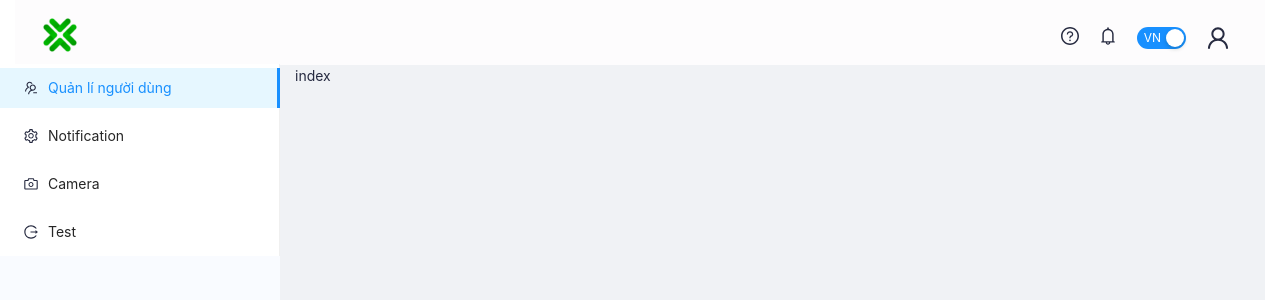
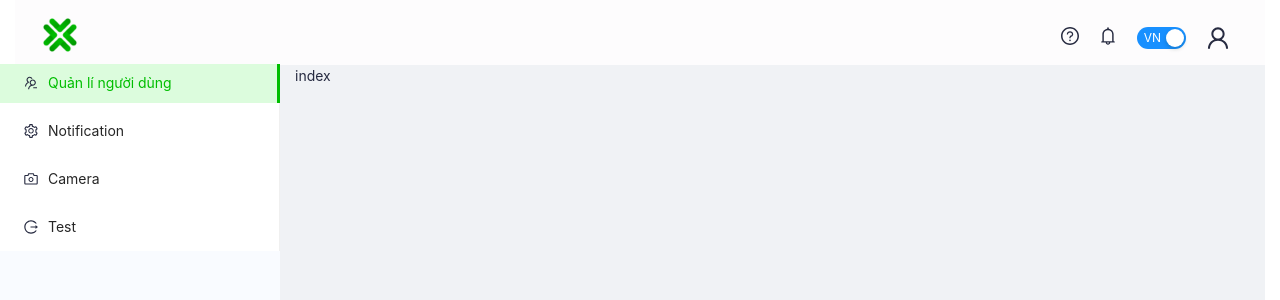
Before and after one commit to callmeNDL/demo-app, a Next.js app: page / in a window 1280 px wide. Shown: the top 300 px of the page. Built offline with nearby package versions, Linux system fonts and the light colour scheme.

Commit message:
custom loading

```diff
--- /dev/null
+++ b/assets/scss/_menu.scss
@@ -0,0 +1,17 @@
+.menu-sider {
+  margin-top: -5px !important;
+
+   .ant-menu-item-selected  {
+    background-color: rgb(220, 252, 221) !important;
+    .ant-menu-title-content {
+
+      a{
+        color: #00be00 !important;
+      }
+    }
+   }
+}
+
+.ant-menu-vertical .ant-menu-item::after, .ant-menu-vertical-left .ant-menu-item::after, .ant-menu-vertical-right .ant-menu-item::after, .ant-menu-inline .ant-menu-item::after {
+  border-right: 3px solid #00be00 !important;
+}
--- a/assets/scss/main.scss
+++ b/assets/scss/main.scss
@@ -1,4 +1,4 @@
-@import 'sider';
+@import 'menu';
 @import 'header';
 @import 'createUser';
 @import 'formCreateUser';
--- a/components/Search.tsx
+++ b/components/Search.tsx
@@ -3,13 +3,14 @@ import { Button, Col, Row } from 'antd';
 import Input from 'antd/lib/input/Input';
 import { useRouter } from 'next/router';
 import { useState } from 'react';
-import { useAppDispatch } from '../redux/hooks';
+import { useAppDispatch, useAppSelector } from '../redux/hooks';
 import { searchDataStart } from '../redux/user/user.slice';
 
 type Props = {};
 
 const SearchApp = (props: Props) => {
   const [searchText, setSearchText] = useState('');
+  const { loading } = useAppSelector((state) => state.user);
   const router = useRouter();
   const dichpatch = useAppDispatch();
   const getSearchText = (e: string) => {
@@ -32,7 +33,7 @@ const SearchApp = (props: Props) => {
           ></Input>
         </Col>
         <Col>
-          <Button className="btn--create" onClick={handleSearch}>
+          <Button className="btn--create" onClick={handleSearch} disabled={loading}>
             <SearchOutlined className="icon--default" />
             Tìm kiếm
           </Button>
--- a/components/SiderApp.tsx
+++ b/components/SiderApp.tsx
@@ -36,7 +36,7 @@ const SiderApp = () => {
         }}
         width={280}
       >
-        <Menu mode="inline" defaultSelectedKeys={['1']} items={items} />
+        <Menu mode="inline" defaultSelectedKeys={['1']} items={items} className="menu-sider" />
       </Sider>
     </Layout>
   );
--- a/package.json
+++ b/package.json
@@ -14,6 +14,7 @@
     "antd": "^4.23.4",
     "axios": "^1.1.3",
     "firebase": "^9.12.1",
+    "i18next": "^22.0.2",
     "moment": "^2.29.4",
     "next": "12.3.1",
     "react": "18.2.0",
--- a/styles/globals.scss
+++ b/styles/globals.scss
@@ -64,3 +64,7 @@ a {
 
   }
 }
+
+.ant-spin-dot-item {
+  background-color: #00be00 !important;
+}
```
Also changed, not shown: assets/scss/_sider.scss (deleted, +0 -20 lines), assets/scss/_header.scss (line endings or trailing spaces), 2 other files (tests, documents, lock files or other folders).
